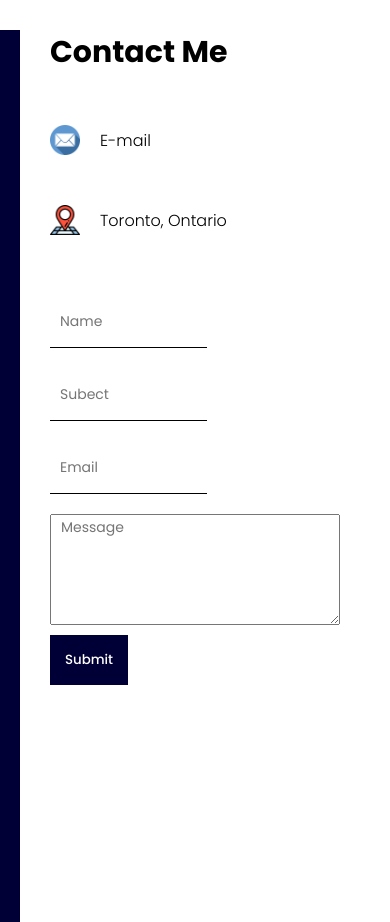
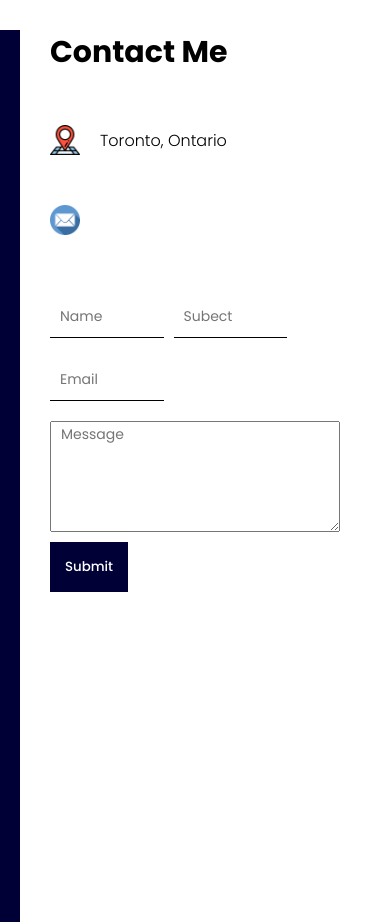
Before and after one commit to justinklam/portfolio, a React (Create React App) app: page / in a window 390 px wide. Shown: the part 2441-3363 px from the top of the page. Built offline with nearby package versions, Linux system fonts and the light colour scheme.

Commit message:
add form input styling in media query

```diff
--- a/src/components/contact/Contact.jsx
+++ b/src/components/contact/Contact.jsx
@@ -43,20 +43,20 @@ const Contact = () => {
           <h1 className="c-title">Contact Me</h1>
           <div className="c-info">
             <div className="c-info-item">
+                <img
+                  src={AddressImg}
+                  alt=""
+                  className="c-icon"
+                />
+                Toronto, Ontario
+              </div>
+            <div className="c-info-item">
               <img
                 src={EmailImg}
                 alt=""
                 className="c-icon"
               />
-              E-mail
-            </div>
-            <div className="c-info-item">
-              <img
-                src={AddressImg}
-                alt=""
-                className="c-icon"
-              />
-              Toronto, Ontario
+              {/* E-mail */}
             </div>
           </div>
         </div>
--- a/src/components/contact/contact.css
+++ b/src/components/contact/contact.css
@@ -104,4 +104,11 @@ button {
     display: flex;
     flex-wrap: wrap;
   }
+
+  input {
+    width: 35%;
+    height: 40px;
+    margin: 10px;
+    margin-left: 0;
+  }
 }
```
